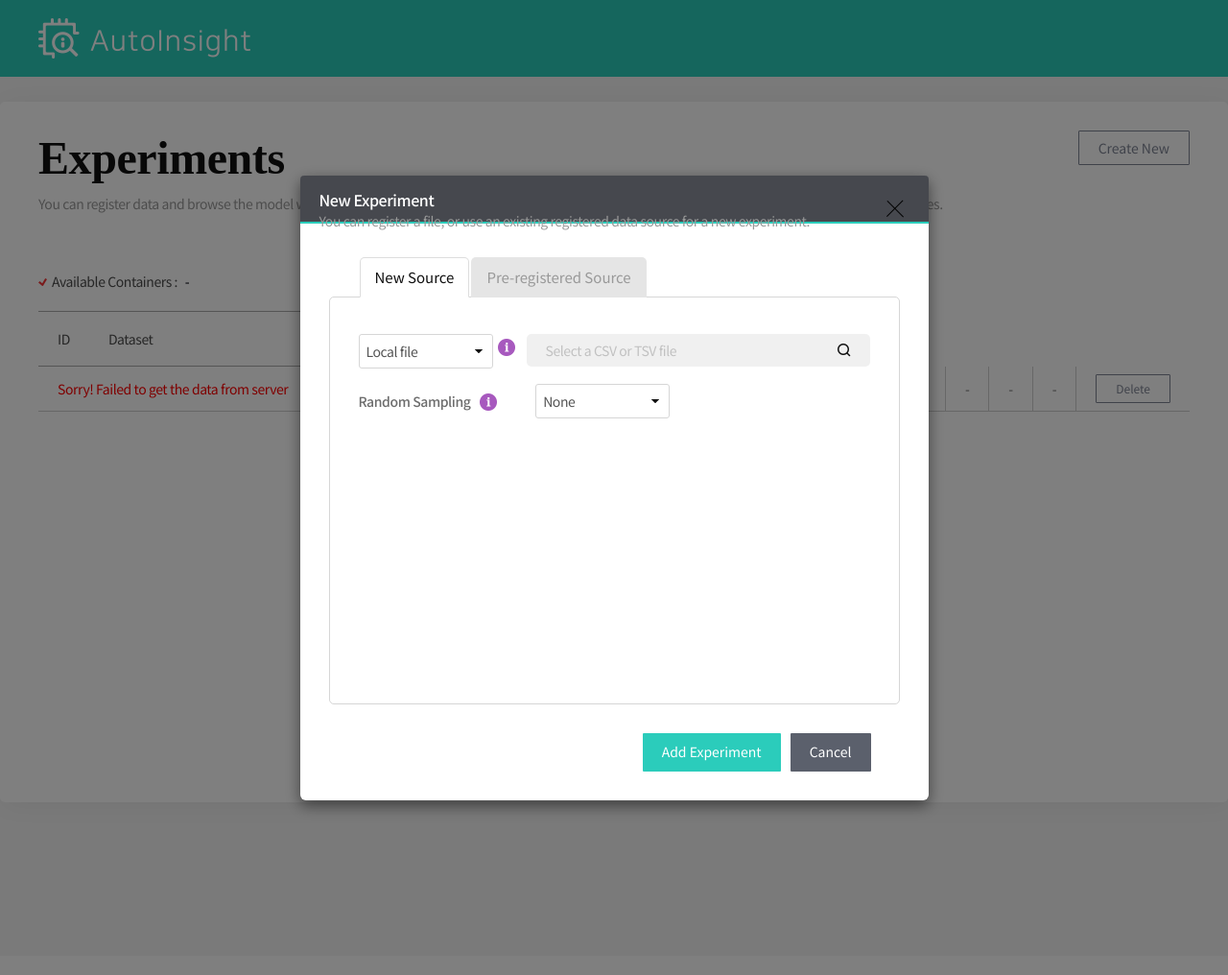
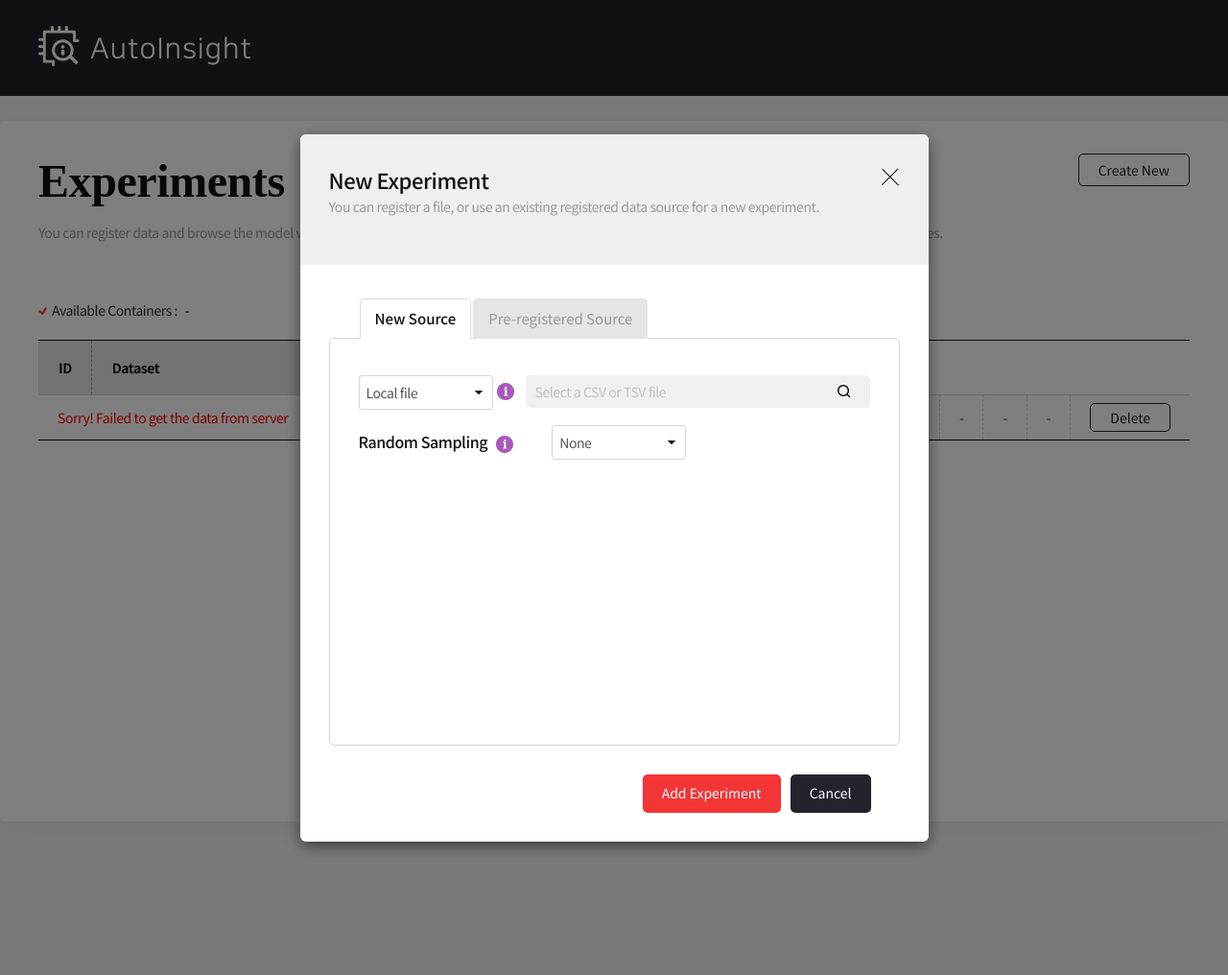
Before and after one commit to happytk/autoinsight-frontend, a Django app: template autoinsight_frontend/templates/experiment.html in a window 1280 px wide, after a click on "Create New". Shown: the whole page at 96% size. Run offline with Django 3.2, Linux system fonts and the light colour scheme; the template is opened without the code that fills it, so the values that code supplies are empty; some libraries are stand-ins or nearby versions.

Commit message:
css revert

```diff
--- a/autoinsight_frontend/static/autoinsight_frontend/css/style.css
+++ b/autoinsight_frontend/static/autoinsight_frontend/css/style.css
@@ -61,17 +58,8 @@ body,th,td,input,select,textarea,button {
     font-size: 14px;
     line-height: 1.5;
     font-family: Noto Sans KR,AppleSDGothicNeo-Regular,Malgun Gothic,맑은 고딕,dotum,돋움,sans-serif;
-    color: #4c4c4c;
+    color: #333;
     letter-spacing: -0.03em
-}
-textarea.form-control{
-    min-width: 100%;
-    max-width: 100%;
-    padding: 5px 10px;
-}
-textarea.form-control:focus{
-    box-shadow: none;
-    border: 1px solid #ccc;
 }
 
 a {
@@ -144,19 +129,16 @@ input:focus{
 /* button */
 button {
     padding:0 20px;
+    color:#fff;
     font-size: 14px;
-    border-radius: 1px;
+    border-radius: 5px;
     letter-spacing: 0;
-    background: #5B606C;
-    color: #ffffff;
-}
-button:hover{
-    background: #46484E;
-}
+    background-color:#22232b;
+}
+
 button:disabled{
-    background: #DCDEE3;
-    color: #AFB3BE;
-    cursor: no-drop;
+    color:#666666;
+    background-color:#cccccc;
 }
 button .tooltip_model {
     text-align: left;
@@ -165,45 +147,21 @@ button .tooltip_model {
 
 .btn_s {
     height:30px;
-    font-size: 12px;
-    font-weight: 400;
 }
 .btn_m {
-    height:36px;
-}
-
-a.btn_m{
-    display: inline-block;
-    color: #FFF;
-    line-height: 34px;
-    padding:0 15px;
+    height:34px;
 }
 .btn_b {
     height:42px;
-    font-size: 16px;
+    font-size: 18px;
 }
 .btn_border {
-    color:#7F8595;
-    border:1px solid #7F8595;
+    color:#22232b;
+    border:1px solid #22232b;
     background-color:#fff;
 }
-
-.btn_border:hover {
-    color:#46484E;
-    border:1px solid #46484E;
-    background-color:#fff;
-}
-.btn_border:disabled {
-    border:1px solid #CECECE;
-    color: #CECECE;
-    background: #fff;
-}
 .btn_confirm {
-    background-color:#2bccbb;
-}
-.btn_confirm:hover{
-    background-color:#2bccbb;
-    color: #2E2E2E;
+    background-color:#f43536;
 }
 .btn_b.btn_confirm {
     padding:0 30px;
@@ -556,8 +490,8 @@ select.form-control:focus {
 dt {
     display: block;
     margin-bottom: 10px;
-    color:#6d6d6d;
-    font-size: 14px;
+    color:#111;
+    font-size: 16px;
     font-weight: 500;
 }
 .item_dl + .item_dl {
@@ -585,25 +519,25 @@ dt {
 }
 .item_dl dt label {
     font-weight: 500 !important;
-    line-height: 22px;
 }
 /* table */
 .tbl_g,.tbl_thead {
     margin-top:20px;
-    /*border:1px solid #111;*/
-    /*border:1px solid #111;*/
-    /*border-width:1px 0;*/
+    border:1px solid #111;
+    border-width:1px 0;
 }
 .tbl_g {
-    border:none;
+    border-bottom:1px solid #111;
 }
 .tbl_g thead th, .tbl_thead th {
     height:50px;
     padding: 15px 20px;
+    border-bottom:1px solid #d6d6d6;
+    border-right: 1px dashed #a5a5a5 !important;
     text-align: center;
-    font-weight: normal;
-    color:#4C4C4C;
-    /*background-color:#e6e6e6;*/
+    font-weight: 700;
+    color:#111;
+    background-color:#e6e6e6;
     -webkit-box-sizing: border-box;
             box-sizing: border-box;
 }
@@ -682,11 +616,11 @@ header {
     top:0;
     left:0;
     right:0;
-    height:80px;
+    height:100px;
     color:#fff;
     font-size: 30px;
     font-weight: 700;
-    background-color:#2bccbb;
+    background-color:#22232b;
     z-index: 1;
 }
 h1 {
@@ -695,13 +629,13 @@ h1 {
 }
 h1 .img_logo {
     display: inline-block;
-    margin-top:19px;
+    margin-top:27px;
 }
 
 /** main **/
 main {
     position: absolute;
-    top:80px;
+    top:100px;
     left:0;
     right:0;
     min-height:calc(100vh - 100px);
@@ -990,7 +924,7 @@ main {
 }
 .list_menu .active .link_menu {
     color:#111;
-    font-weight: 400;
+    font-weight: 500;
 }
 .nav_cont .list_menu {
     margin-left:50px;
@@ -1064,7 +998,7 @@ main {
 .section_content {
     min-height:730px;
     margin:0 -40px 100px;
-    padding:30px 40px;
+    padding:40px;
     border-radius: 5px;
     background-color:#fff;
     -webkit-box-sizing: border-box;
@@ -1118,14 +1052,11 @@ main {
 }
 .area_tit {
     overflow: hidden;
-    /*min-height: 72px;*/
-    /*margin-top:-6px;*/
+    min-height: 72px;
+    margin-top:-6px;
 }
 .area_tit .tit_table {
     float: left;
-    color:#4C4C4C;
-    font-size: 28px;
-    line-height: 36px;
     padding-bottom: 8px;
     color:#111;
     font-family: 'Noto Serif KR', serif;
@@ -1752,7 +1683,7 @@ main {
 .tooltip_model {
     position: relative;
     display: inline-block;
-    margin:0 0 0 3px;
+    margin:3px 0 0 2px;
     vertical-align: top;
 }
 .tooltip_model .ico_info {
@@ -2011,17 +1943,15 @@ main {
     min-height: calc(100% - 60px);
 }
 .header_popup {
-    height: 50px;
-    padding: 13px 20px;
-    border-radius: 4px 4px 0 0;
-    background-color:#46484e;
-    border-bottom: 2px solid #2bccbb;
+    padding: 30px;
+    border-radius: 6px 6px 0 0;
+    background-color:#efefef;
 }
 .header_popup .tit_popup {
-    color:#ffffff;
-    font-size: 16px;
+    color:#111;
+    font-size:22px;
     font-weight: 500;
-    line-height: 1.5;
+    line-height:35px;
 }
 .body_popup {
     margin:35px 30px 30px 30px;
@@ -2034,13 +1964,10 @@ main {
 }
 .footer_popup .btn_close {
     position: absolute;
-    top: 15px;
-    right: 15px;
+    top:25px;
+    right:20px;
     padding:0;
     background-color:transparent
-}
-.footer_popup .btn_close:hover {
-    color: #2bccbb;
 }
 .footer_popup .btn_close .ico_close {
     width:19px;
@@ -2522,39 +2448,16 @@ path.highcharts-grid-line {
 .bootstrap-table .fixed-table-container .table thead th .th-inner {
     padding:0;
 }
-.table-bordered tbody tr td{
-    border-bottom: 1px solid #cecece !important;
-    border-left: 1px solid #e8e8e8;
-    color: #6d6d6d;
-}
-.table-bordered tbody tr td:first-child{
-    border-left: none;
-}
 .table-bordered>thead>tr>td, .table-bordered>thead>tr>th {
-    border: none;
-    border-top: 1px solid #aaa !important;
-    border-bottom: 1px solid #aaa;
-    vertical-align: middle;
+    border-bottom:0;
 }
 .table-bordered>tbody>tr>td, .table-bordered>tbody>tr>th, .table-bordered>tfoot>tr>td, .table-bordered>tfoot>tr>th, .table-bordered>thead>tr>td {
-    border:none;
-    border-left: 1px solid #cecece;
-    vertical-align: middle;
-}
-
-.tbl_preprocess>tbody>tr>td, .tbl_preprocess>tbody>tr>th, .tbl_preprocess>tfoot>tr>td, .tbl_preprocess>tfoot>tr>th, .tbl_preprocess>thead>tr>td, .tbl_preprocess>thead>tr>th {
-    padding:8px 20px;
-    overflow: auto;
-}
-.table_leaderboard>tbody>tr>td, .table_leaderboard>tbody>tr>th, .table_leaderboard>tfoot>tr>td, .table_leaderboard>tfoot>tr>th, .table_leaderboard>thead>tr>td, .table_leaderboard>thead>tr>th {
-    padding:8px 20px;
-    overflow: inherit;
-}
-.table_leaderboard .fa-info-circle{
-    vertical-align: baseline;
+    border:1px dashed #d6d6d6;
+    border-width:1px 1px 0 0;
+    border-style: dashed;
 }
 .table>tbody>tr:first-child>td {
-    border-top-style: none;
+    border-top-style: solid;
 }
 .fixed-table-pagination {
     position: relative;
@@ -2639,7 +2540,7 @@ path.highcharts-grid-line {
     padding:0;
 }
 .form-control {
-    padding:0 10px;
+    padding:0;
     background-color:transparent;
     -webkit-box-shadow: none;
             box-shadow: none;
```
Also changed, not shown: other parts of autoinsight_frontend/static/autoinsight_frontend/css/style.css (+19 -51 lines).
